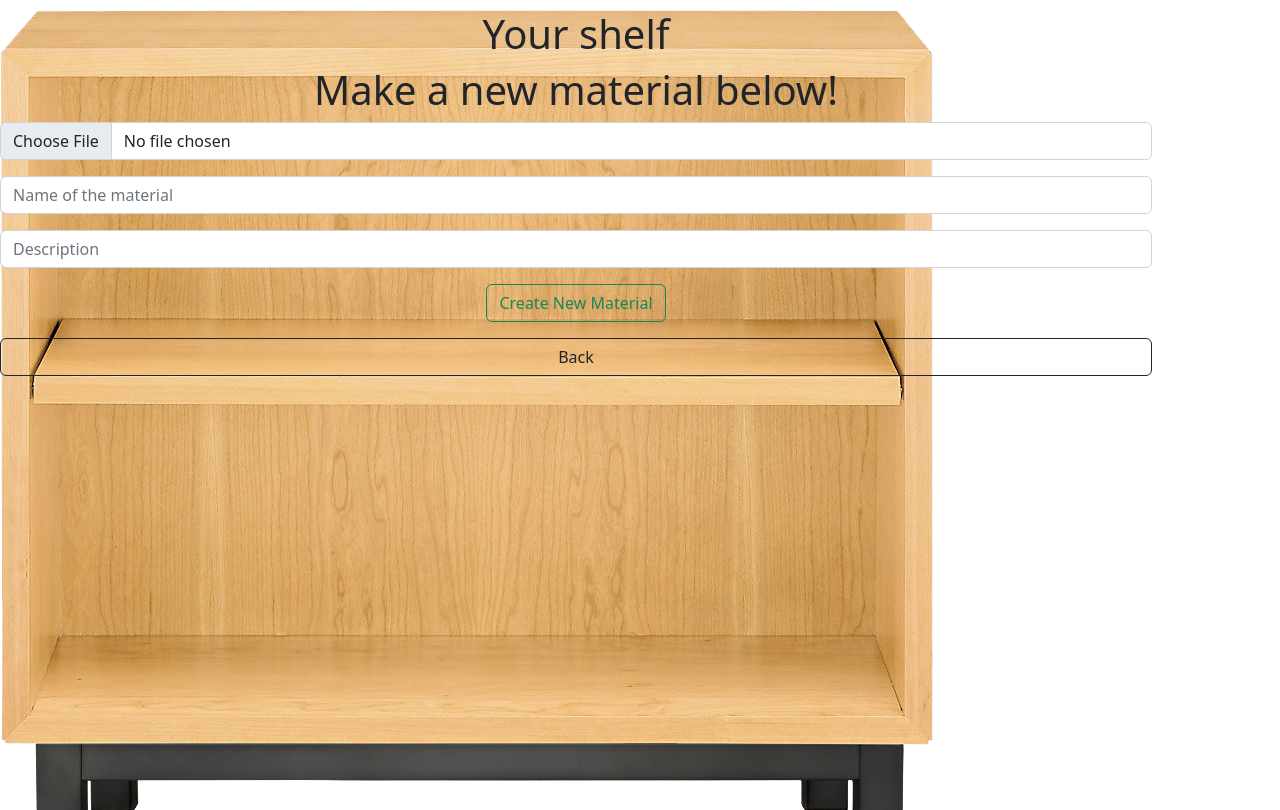
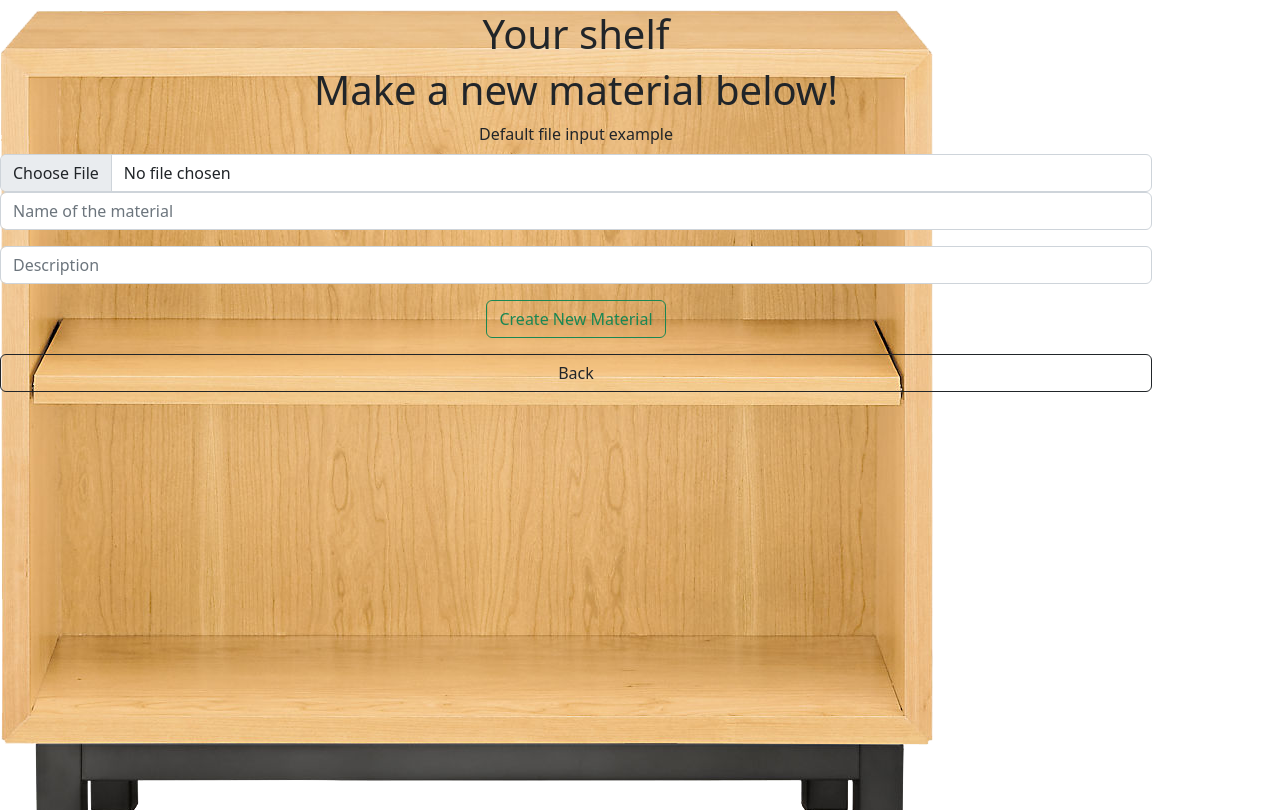
Before and after one commit to BrFern/TC_App, a React (Create React App) app in the folder client/: page /create in a window 1280 px wide. Built offline with nearby package versions, Linux system fonts and the light colour scheme.

Commit message:
backtracked and now working to get the form working

```diff
--- a/client/src/CreatePost.js
+++ b/client/src/CreatePost.js
@@ -3,10 +3,60 @@ import {useNavigate} from 'react-router-dom';
 import {useState} from "react";
 import axios from "axios";
 // import CardDisplay from "./components/Cards";
-import UploadImages from "./components/FileUploader";
+// import UploadImages from "./components/FileUploader";
 import shelf from "./images/side_table.png";
 
+//Newly added for image stuff, delete if needed
+// const express = require("express");
+// const router = express.Router();
+// const image = require("./client/src/models/image");
 
+//NEW STUFF-LOOK AT IF NEEDED------------------------------------------------------------------
+// router.post("/store-image", async(req, res) => {
+//     try {
+//         const {image} = req.body;
+//         if(!image) {
+//             return res.status(400).json({msg:"Please enter an image"});
+//         }
+//         let newImage = new Image({
+//             image,
+//         });
+
+//         newImage = await newImage.save();
+//         res.json(newImage);
+//     } catch(err) {
+//         res.status(500).json({error: err});
+//     }
+// });
+
+
+
+// //New function to try to get image to render
+// async function handleSubmit(e) {
+//     e.preventDefault();
+//     try {
+//       let imageUrl = "";
+//       if (image) {
+//         const formData = new FormData();
+//         formData.append("file", image);
+//         formData.append("upload_preset", "Teacher_class_app");
+//         const dataRes = await axios.post(
+//           "cloudinary://386482126368168:9nE0OBIUr0eFQ9LBHz9X4miTXMg@dcja8kinx",
+//           formData
+//         );
+//         imageUrl = dataRes.data.url;
+//       }
+
+//       const submitPost = {
+//         image: imageUrl,
+//       };
+//       console.log(selectedCommunity);
+//       await axios.post("http://localhost:3001/store-image", submitPost);
+//     } catch (err) {
+//       err.response.data.msg && setError(err.response.data.msg);
+//     }
+//   }
+//--------END OF NEW STUFF ADDED BESIDES FORM BELOW-------//
 
 function CreatePost() {
     const navigate = useNavigate();
@@ -43,14 +93,29 @@ function CreatePost() {
             <h1>Your shelf</h1>
                 <h1> Make a new material below! </h1>
             <Form>
+                {/* <Form.Group controlId="formFile" className="mb-3">
+                    <Form.Label> Input Image</Form.Label>
+                    <Form.Control type="file" />
+                </Form.Group> */}
                 <Form.Group>
-                    <Form.Control
-                    name="image"
-                    value={post.image}
+
+                     {/* <Form.File
+                    className="position-relative mt-2"
+                    name="file"
+                    accept="image/*"
+                    onChange = {handleChange}
+                  /> */}
+                    <label class="form-label" for="customFile">
+                        Default file input example</label>
+                    <input type="file" class="form-control" id="customFile" onChange={handleChange} />
+
+                    {/* <Form.Control
+                    label for= "formFile"
                     type="file"
-                    placeholder = "Image"
+                    class="form-control-file"
                     style = {{marginBottom: "1rem"}}
-                    onChange = {handleChange}/>
+                    onChange = {handleChange}
+                    />  */}
 
                     {/* <UploadImages /> */}
                     <Form.Control
--- a/client/src/components/AddImage.js
+++ b/client/src/components/AddImage.js
@@ -5,7 +5,7 @@ async function handleSubmit(e) {
       if (image) {
         const formData = new FormData();
         formData.append("file", image);
-        formData.append("Teacher_class_app", "presetName");
+        formData.append("upload_preset", "Teacher_class_app");
         const dataRes = await axios.post(
           "cloudinary://386482126368168:9nE0OBIUr0eFQ9LBHz9X4miTXMg@dcja8kinx",
           formData
```
Also changed, not shown: client/src/index.js (+7 -0 lines), 1 other file (tests, documents, lock files or other folders).
